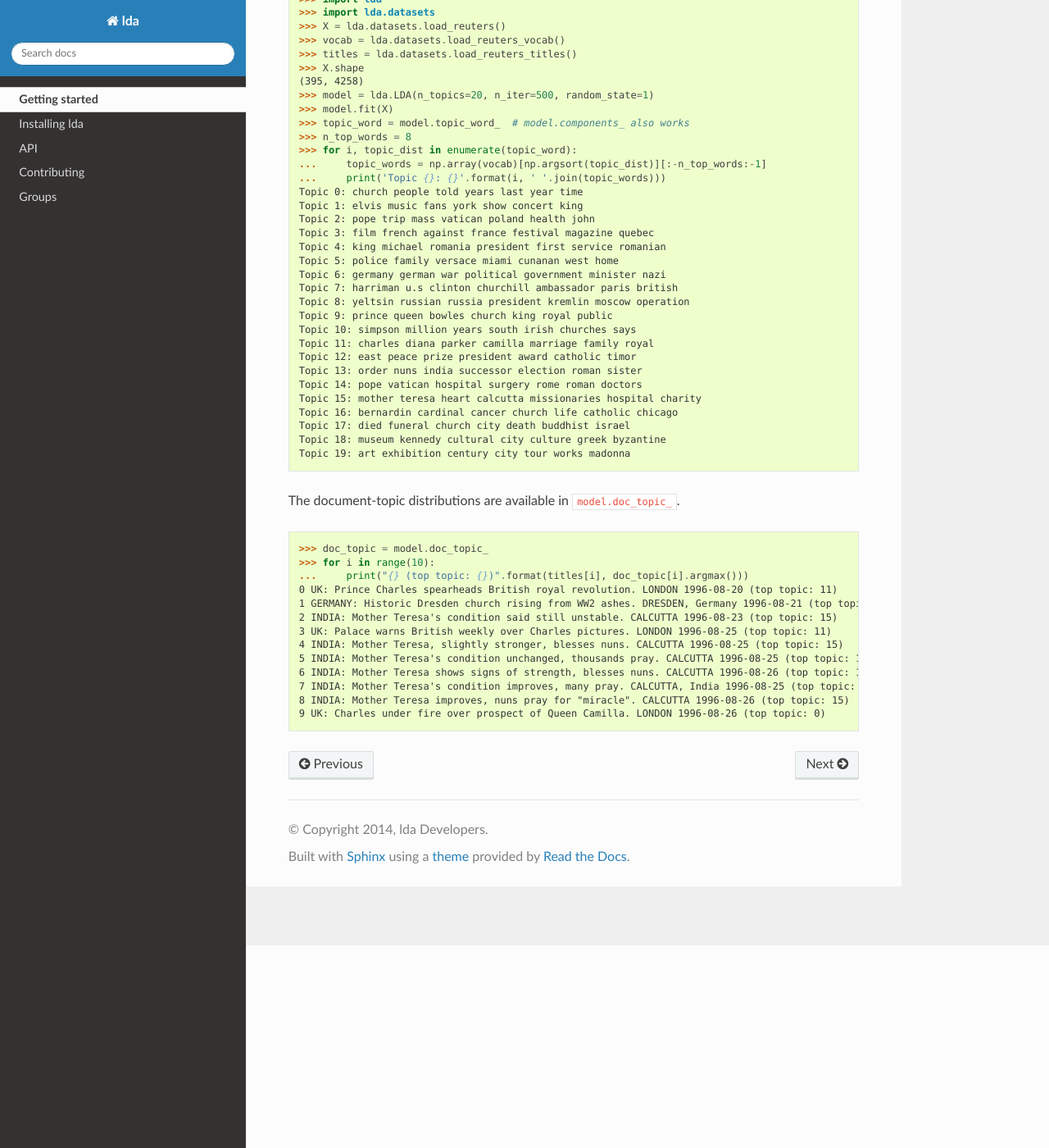
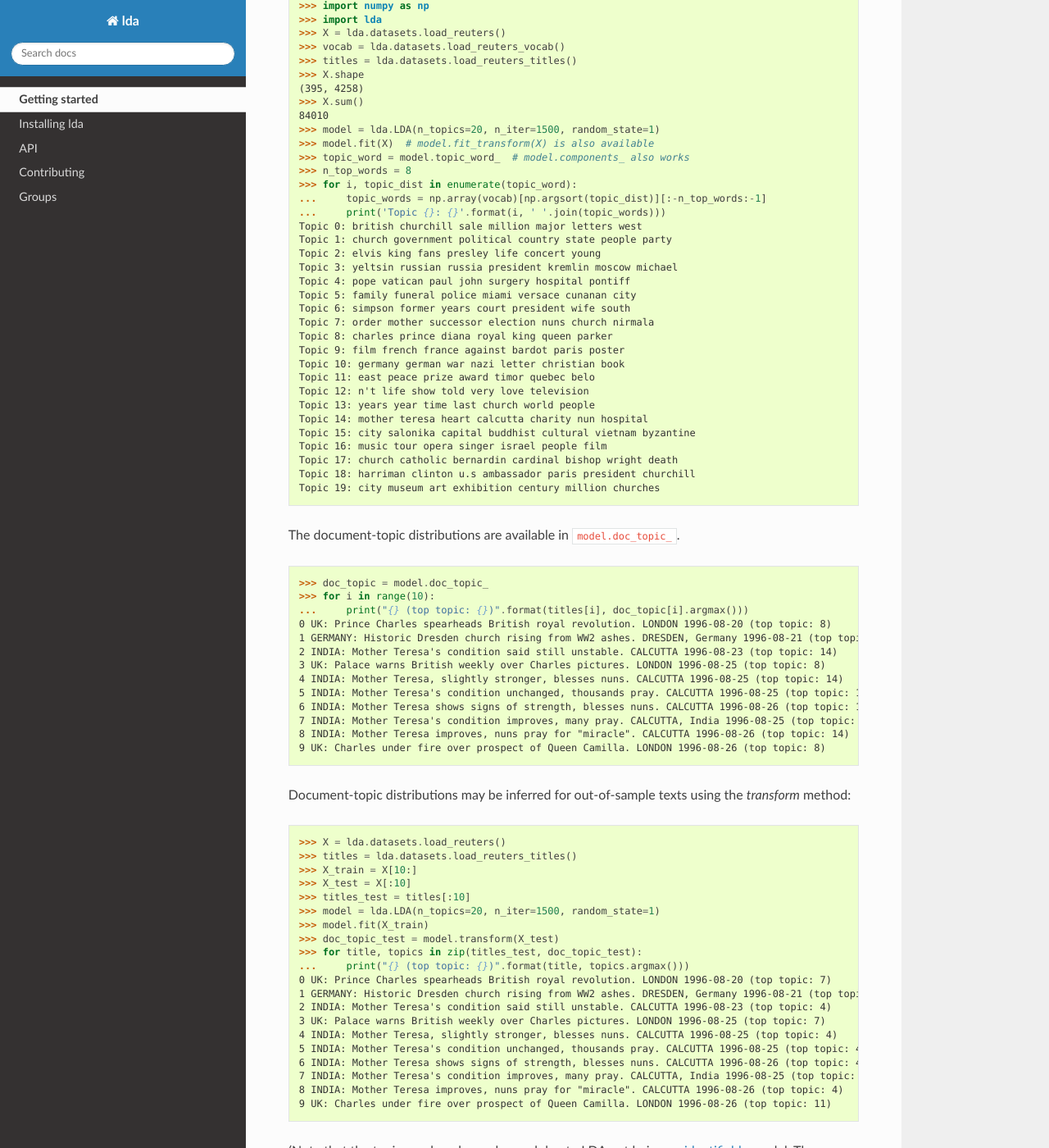
Before and after one commit to lda-project/lda, a Sphinx documentation site: the page built from doc/source/getting_started.rst, in a window 1280 px wide and 1400 px high, scrolled down 247 px. Shown: the whole window at 82% size. Built offline with Sphinx 7.4.7 and the Read the Docs theme 2.0.0, drawn with Linux system fonts in a browser that asks for light colours; some of the changed text lies outside the part shown.

Commit message:
DOC: Update docs to cover new features

```diff
--- a/doc/source/getting_started.rst
+++ b/doc/source/getting_started.rst
@@ -2,46 +2,48 @@
 Getting started
 ===============
 
-The following demonstrates how to explore a model of a subset of the Reuters
-news dataset.
+The following demonstrates how to inspect a model of a subset of the Reuters
+news dataset. The input below, ``X``, is a document-term matrix (sparse matrices
+are accepted).
 
 .. code-block:: python
 
     >>> import numpy as np
     >>> import lda
-    >>> import lda.datasets
     >>> X = lda.datasets.load_reuters()
     >>> vocab = lda.datasets.load_reuters_vocab()
     >>> titles = lda.datasets.load_reuters_titles()
     >>> X.shape
     (395, 4258)
-    >>> model = lda.LDA(n_topics=20, n_iter=500, random_state=1)
-    >>> model.fit(X)
+    >>> X.sum()
+    84010
+    >>> model = lda.LDA(n_topics=20, n_iter=1500, random_state=1)
+    >>> model.fit(X)  # model.fit_transform(X) is also available
     >>> topic_word = model.topic_word_  # model.components_ also works
     >>> n_top_words = 8
     >>> for i, topic_dist in enumerate(topic_word):
     ...     topic_words = np.array(vocab)[np.argsort(topic_dist)][:-n_top_words:-1]
     ...     print('Topic {}: {}'.format(i, ' '.join(topic_words)))
-    Topic 0: church people told years last year time
-    Topic 1: elvis music fans york show concert king
-    Topic 2: pope trip mass vatican poland health john
-    Topic 3: film french against france festival magazine quebec
-    Topic 4: king michael romania president first service romanian
-    Topic 5: police family versace miami cunanan west home
-    Topic 6: germany german war political government minister nazi
-    Topic 7: harriman u.s clinton churchill ambassador paris british
-    Topic 8: yeltsin russian russia president kremlin moscow operation
-    Topic 9: prince queen bowles church king royal public
-    Topic 10: simpson million years south irish churches says
-    Topic 11: charles diana parker camilla marriage family royal
-    Topic 12: east peace prize president award catholic timor
-    Topic 13: order nuns india successor election roman sister
-    Topic 14: pope vatican hospital surgery rome roman doctors
-    Topic 15: mother teresa heart calcutta missionaries hospital charity
-    Topic 16: bernardin cardinal cancer church life catholic chicago
-    Topic 17: died funeral church city death buddhist israel
-    Topic 18: museum kennedy cultural city culture greek byzantine
-    Topic 19: art exhibition century city tour works madonna
+    Topic 0: british churchill sale million major letters west
+    Topic 1: church government political country state people party
+    Topic 2: elvis king fans presley life concert young
+    Topic 3: yeltsin russian russia president kremlin moscow michael
+    Topic 4: pope vatican paul john surgery hospital pontiff
+    Topic 5: family funeral police miami versace cunanan city
+    Topic 6: simpson former years court president wife south
+    Topic 7: order mother successor election nuns church nirmala
+    Topic 8: charles prince diana royal king queen parker
+    Topic 9: film french france against bardot paris poster
+    Topic 10: germany german war nazi letter christian book
+    Topic 11: east peace prize award timor quebec belo
+    Topic 12: n't life show told very love television
+    Topic 13: years year time last church world people
+    Topic 14: mother teresa heart calcutta charity nun hospital
+    Topic 15: city salonika capital buddhist cultural vietnam byzantine
+    Topic 16: music tour opera singer israel people film
+    Topic 17: church catholic bernardin cardinal bishop wright death
+    Topic 18: harriman clinton u.s ambassador paris president churchill
+    Topic 19: city museum art exhibition century million churches
 
 The document-topic distributions are available in ``model.doc_topic_``.
 
@@ -50,13 +52,64 @@ The document-topic distributions are available in ``model.doc_topic_``.
     >>> doc_topic = model.doc_topic_
     >>> for i in range(10):
     ...     print("{} (top topic: {})".format(titles[i], doc_topic[i].argmax()))
-    0 UK: Prince Charles spearheads British royal revolution. LONDON 1996-08-20 (top topic: 11)
-    1 GERMANY: Historic Dresden church rising from WW2 ashes. DRESDEN, Germany 1996-08-21 (top topic: 0)
-    2 INDIA: Mother Teresa's condition said still unstable. CALCUTTA 1996-08-23 (top topic: 15)
-    3 UK: Palace warns British weekly over Charles pictures. LONDON 1996-08-25 (top topic: 11)
-    4 INDIA: Mother Teresa, slightly stronger, blesses nuns. CALCUTTA 1996-08-25 (top topic: 15)
-    5 INDIA: Mother Teresa's condition unchanged, thousands pray. CALCUTTA 1996-08-25 (top topic: 15)
-    6 INDIA: Mother Teresa shows signs of strength, blesses nuns. CALCUTTA 1996-08-26 (top topic: 15)
-    7 INDIA: Mother Teresa's condition improves, many pray. CALCUTTA, India 1996-08-25 (top topic: 15)
-    8 INDIA: Mother Teresa improves, nuns pray for "miracle". CALCUTTA 1996-08-26 (top topic: 15)
-    9 UK: Charles under fire over prospect of Queen Camilla. LONDON 1996-08-26 (top topic: 0)
+    0 UK: Prince Charles spearheads British royal revolution. LONDON 1996-08-20 (top topic: 8)
+    1 GERMANY: Historic Dresden church rising from WW2 ashes. DRESDEN, Germany 1996-08-21 (top topic: 13)
+    2 INDIA: Mother Teresa's condition said still unstable. CALCUTTA 1996-08-23 (top topic: 14)
+    3 UK: Palace warns British weekly over Charles pictures. LONDON 1996-08-25 (top topic: 8)
+    4 INDIA: Mother Teresa, slightly stronger, blesses nuns. CALCUTTA 1996-08-25 (top topic: 14)
+    5 INDIA: Mother Teresa's condition unchanged, thousands pray. CALCUTTA 1996-08-25 (top topic: 14)
+    6 INDIA: Mother Teresa shows signs of strength, blesses nuns. CALCUTTA 1996-08-26 (top topic: 14)
+    7 INDIA: Mother Teresa's condition improves, many pray. CALCUTTA, India 1996-08-25 (top topic: 14)
+    8 INDIA: Mother Teresa improves, nuns pray for "miracle". CALCUTTA 1996-08-26 (top topic: 14)
+    9 UK: Charles under fire over prospect of Queen Camilla. LONDON 1996-08-26 (top topic: 8)
+
+Document-topic distributions may be inferred for out-of-sample texts using the
+`transform` method:
+
+.. code-block:: python
+
+    >>> X = lda.datasets.load_reuters()
+    >>> titles = lda.datasets.load_reuters_titles()
+    >>> X_train = X[10:]
+    >>> X_test = X[:10]
+    >>> titles_test = titles[:10]
+    >>> model = lda.LDA(n_topics=20, n_iter=1500, random_state=1)
+    >>> model.fit(X_train)
+    >>> doc_topic_test = model.transform(X_test)
+    >>> for title, topics in zip(titles_test, doc_topic_test):
+    ...     print("{} (top topic: {})".format(title, topics.argmax()))
+    0 UK: Prince Charles spearheads British royal revolution. LONDON 1996-08-20 (top topic: 7)
+    1 GERMANY: Historic Dresden church rising from WW2 ashes. DRESDEN, Germany 1996-08-21 (top topic: 11)
+    2 INDIA: Mother Teresa's condition said still unstable. CALCUTTA 1996-08-23 (top topic: 4)
+    3 UK: Palace warns British weekly over Charles pictures. LONDON 1996-08-25 (top topic: 7)
+    4 INDIA: Mother Teresa, slightly stronger, blesses nuns. CALCUTTA 1996-08-25 (top topic: 4)
+    5 INDIA: Mother Teresa's condition unchanged, thousands pray. CALCUTTA 1996-08-25 (top topic: 4)
+    6 INDIA: Mother Teresa shows signs of strength, blesses nuns. CALCUTTA 1996-08-26 (top topic: 4)
+    7 INDIA: Mother Teresa's condition improves, many pray. CALCUTTA, India 1996-08-25 (top topic: 4)
+    8 INDIA: Mother Teresa improves, nuns pray for "miracle". CALCUTTA 1996-08-26 (top topic: 4)
+    9 UK: Charles under fire over prospect of Queen Camilla. LONDON 1996-08-26 (top topic: 11)
+
+(Note that the topic numbers have changed due to LDA not being an `identifiable
+<https://en.wikipedia.org/wiki/Identifiability>`_ model. The phenomenon is
+known as `label switching
+<http://onlinelibrary.wiley.com/doi/10.1111/1467-9868.00265/abstract>`_ in the
+literature.)
+
+Convergence may be monitored by accessing the `loglikelihoods_` attribute on a
+fitted model. The attribute is bound to a list which records the sequence of
+log likelihoods associated with the model at different iterations (thinned by
+the `refresh` parameter).
+
+(The following code assumes `matplotlib <http://matplotlib.org/>`_ is installed.)
+
+.. code-block:: python
+
+    >>> import matplotlib.pyplot as plt
+    >>> # skipping the first few entries makes the graph more readable
+    >>> plt.plot(model.loglikelihoods_[5:])
+
+.. image:: loglikelihoods.png
+   :width: 600px
+
+Judging convergence from the plot, the model should be fit with a slightly
+greater number of iterations.
--- a/doc/source/release_howto.rst
+++ b/doc/source/release_howto.rst
@@ -8,6 +8,7 @@ First build the source distribution with the following commands:
 
 #. Run ``make cython`` so sdist can find the Cython-generated c files.
 #. Tag (signed) the commit with the relevant version number
+#. Fast-forward the ``master`` branch to ``develop``
 #. Build source package with ``python setup.py sdist``
 
 Now build the Windows and OS X wheels:
```
Also changed, not shown: README.rst (+34 -31 lines), doc/source/index.rst (+33 -26 lines), doc/source/loglikelihoods.png (added).
